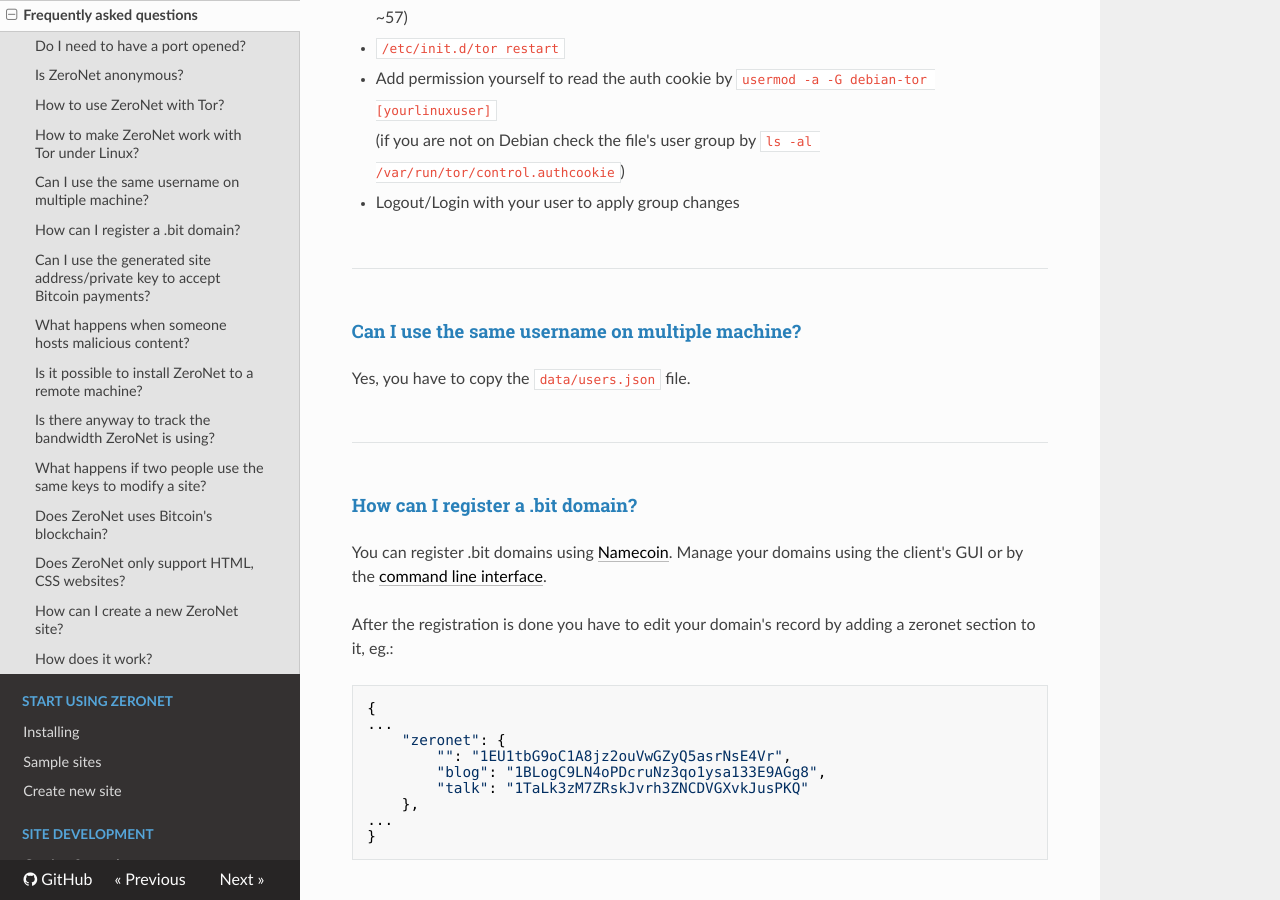
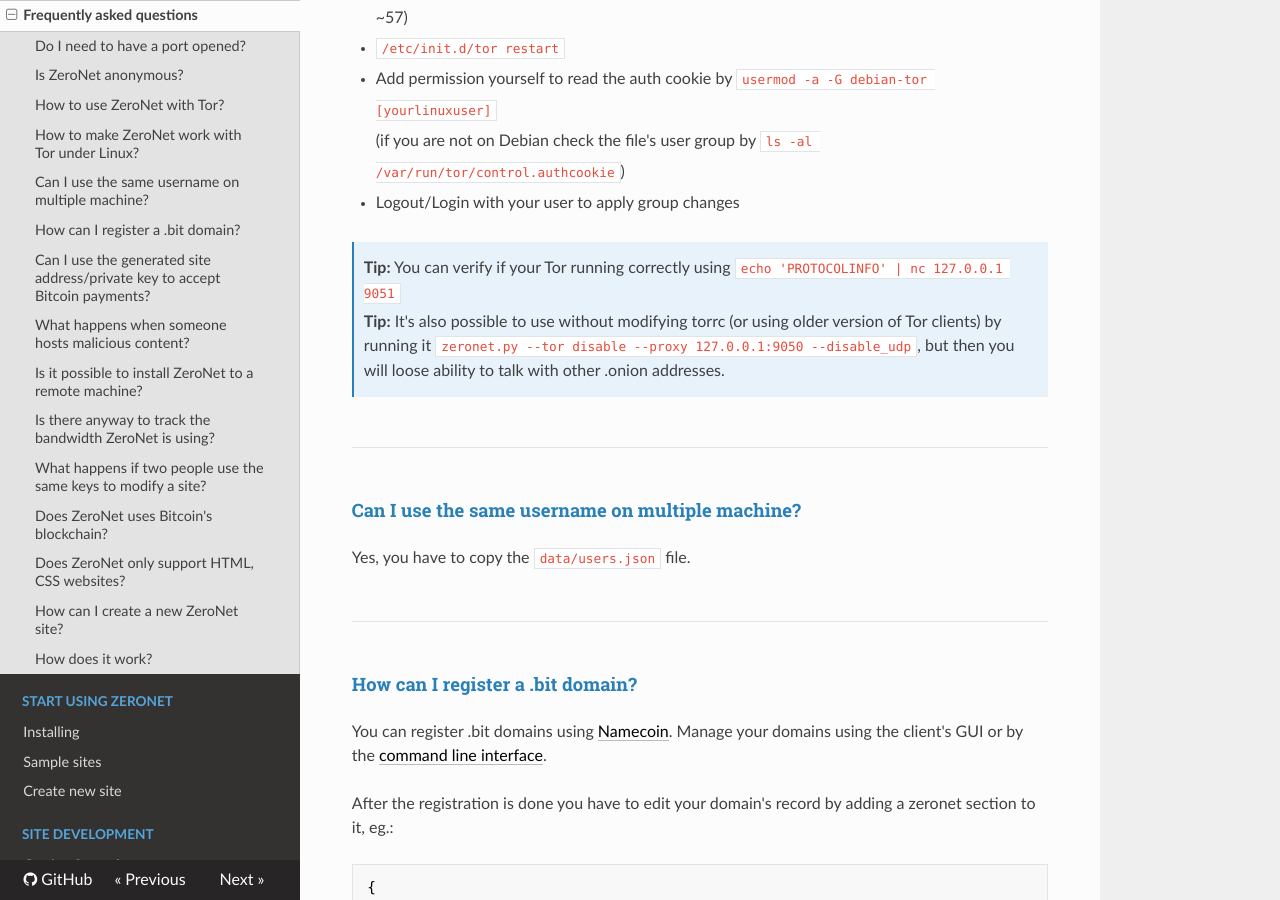
Before and after one commit to HelloZeroNet/Documentation, an MkDocs documentation site: the page built from docs/faq.md, in a window 1280 px wide and 900 px high, scrolled down 1743 px. Built offline with MkDocs 1.6.1, drawn with Linux system fonts in a browser that asks for light colours; nearby versions of some CDN libraries; comment, search, counter and statistics services are not loaded; old or Windows-style settings are respelled for this version of MkDocs.

Commit message:
Tor tips

```diff
--- a/docs/faq.md
+++ b/docs/faq.md
@@ -61,6 +61,10 @@
  - `/etc/init.d/tor restart`
  - Add permission yourself to read the auth cookie by `usermod -a -G debian-tor [yourlinuxuser]`<br>(if you are not on Debian check the file's user group by `ls -al /var/run/tor/control.authcookie`)
  - Logout/Login with your user to apply group changes
+
+> __Tip:__ You can verify if your Tor running correctly using `echo 'PROTOCOLINFO' | nc 127.0.0.1 9051`
+
+> __Tip:__ It's also possible to use without modifying torrc (or using older version of Tor clients) by running it `zeronet.py --tor disable --proxy 127.0.0.1:9050 --disable_udp`, but then you will loose ability to talk with other .onion addresses.
 
 
 
```
